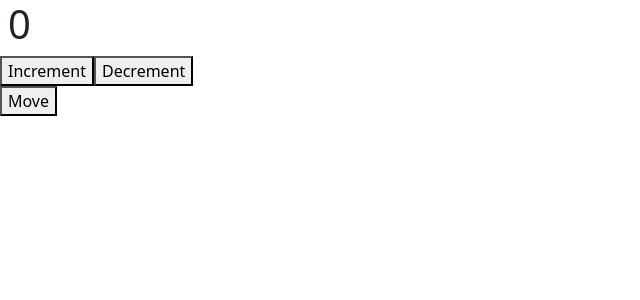
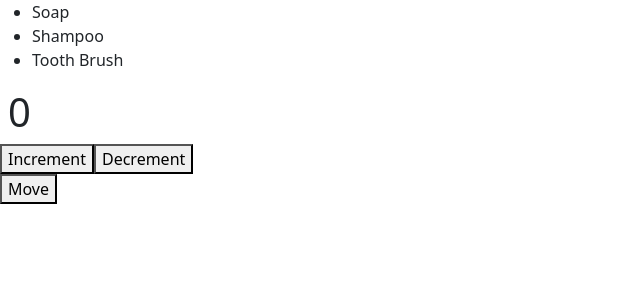
Before and after one commit to itsapep/react-js-fundamental, a React (Create React App) app: page / in a window 1280 px wide. Shown: the top 300 px of the page, without its empty margins (0-640 px from the left). Built offline with nearby package versions, Linux system fonts and the light colour scheme.

Commit message:
[add] create list component

```diff
--- a/src/App.js
+++ b/src/App.js
@@ -10,6 +10,7 @@ import Parent from './component/parent';
 import Counter from './component/counter';
 import Clock from './component/clock';
 import { Component } from 'react';
+import List from './component/list';
 
 class App extends Component {
   constructor(props) {
@@ -29,6 +30,9 @@ class App extends Component {
     return (
       // to wrap object and send ito index.html use <div> or blank tag <>
       <>
+        {/* List */}
+        <List/>
+
         {this.state.page === "" ? <Counter onNavigate={this.navigation} default={2}/> : <h1>Pindah</h1>}
 
         {/* clock */}
--- /dev/null
+++ b/src/component/list.js
@@ -0,0 +1,22 @@
+import { Component } from "react";
+
+class List extends Component {
+    constructor(props) {
+        super(props)
+        this.state = {
+            products : [`Soap`,`Shampoo`,`Tooth Brush`]
+        }
+    }
+
+    render() {
+        return (
+            <div>
+                <ul>
+                    {this.state.products.map(p => <li>{p}</li>)}
+                </ul>
+            </div>
+        )
+    }
+}
+
+export default List;
```
